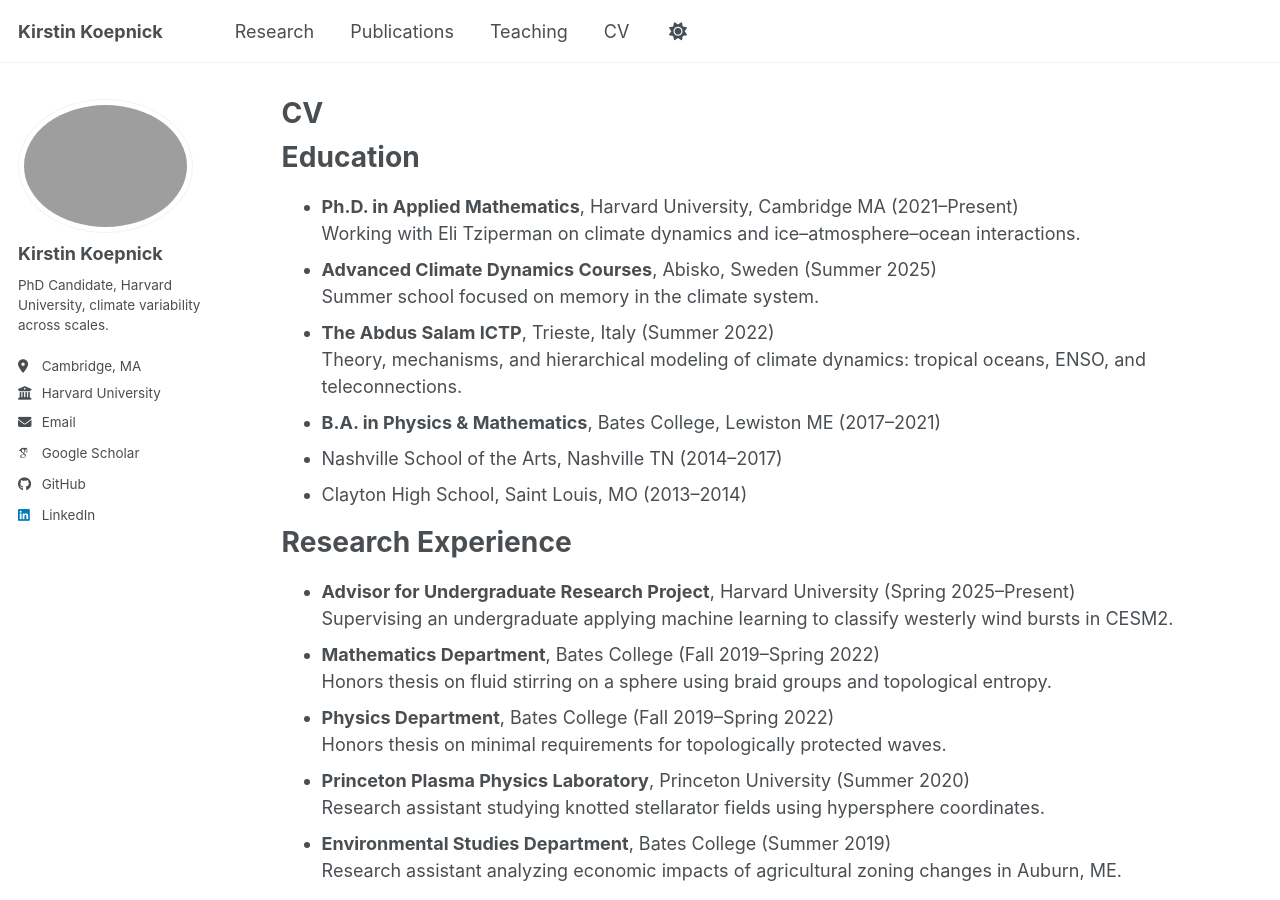
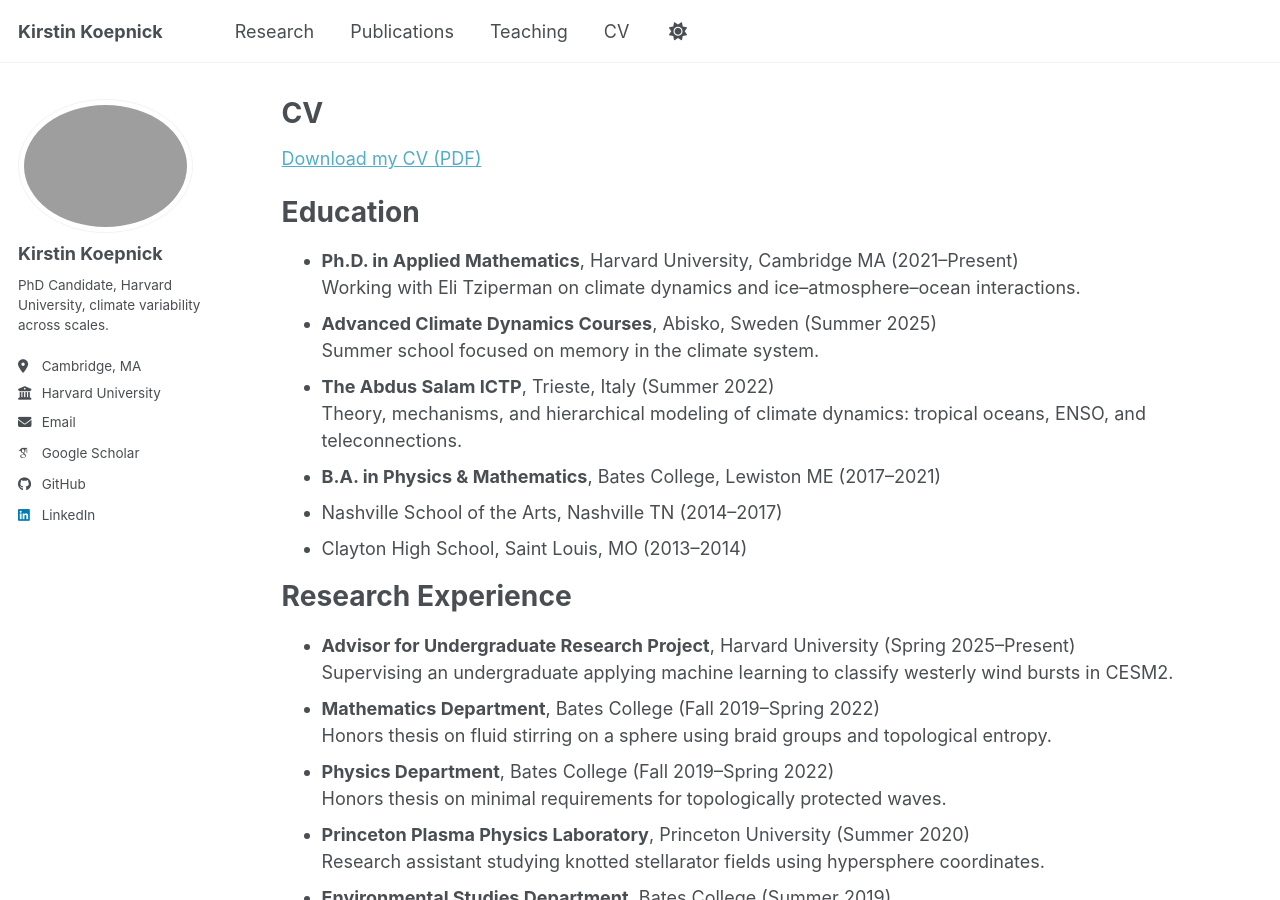
Before and after one commit to kirstinkoepnick/kirstinkoepnick.github.io, a Jekyll site: the page built from _pages/cv.md, in a window 1280 px wide and 900 px high. Built offline with Jekyll 4.4.1, drawn with Linux system fonts in a browser that asks for light colours; some web fonts are replaced; a script bundle is joined from its source files by our own code; library files that are not in the unit come from our copies.

Commit message:
Update cv.md

```diff
--- a/_pages/cv.md
+++ b/_pages/cv.md
@@ -8,6 +8,8 @@
 ---
 
 {% include base_path %}
+
+[Download my CV (PDF)](/files/KirstinKoepnickCV.pdf)
 
 # Education
 - **Ph.D. in Applied Mathematics**, Harvard University, Cambridge MA (2021–Present)
```
